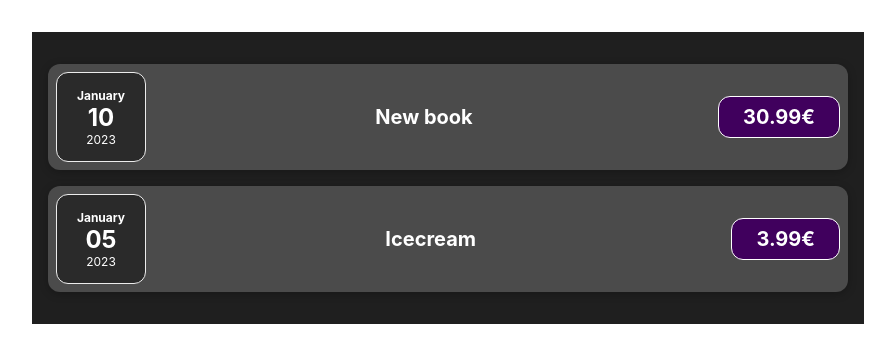
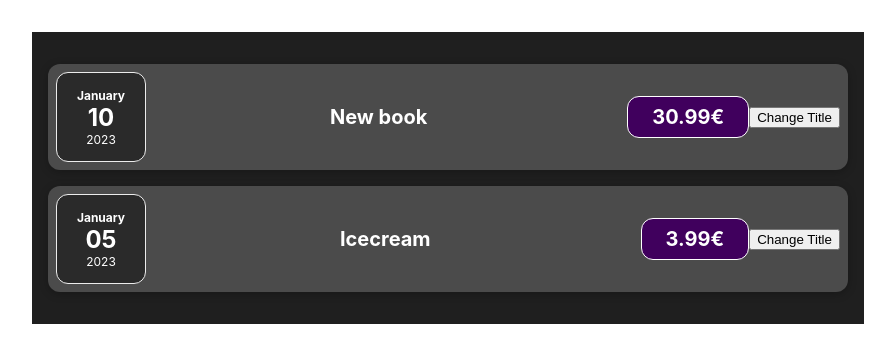
Before and after one commit to kermoohno/expenses, a React (Create React App) app: page / in a window 1280 px wide. Shown: the top 362 px of the page, without its empty margins (192-1087 px from the left). Built offline with nearby package versions, Linux system fonts and the light colour scheme.

Commit message:
Added change title button and code that comes with it

```diff
--- a/src/components/Expenses/ExpenseItem.js
+++ b/src/components/Expenses/ExpenseItem.js
@@ -1,10 +1,16 @@
+import React, { useState } from 'react';
+
+
 import './ExpenseItem.css'
 import ExpenseDate from "./ExpenseDate";
 
 const ExpenseItem = (props) =>{
-    const day = props.expenseData.date.toLocaleString('en-US', {day:'2-digit'})
-    const month = props.expenseData.date.toLocaleString('en-US', {month:'long'})
-    const year = props.expenseData.date.getFullYear()
+    const [title, setTitle] = useState(props.expenseData.title)
+
+    const clickHandler = () => {
+        setTitle('Updated!')
+        console.log(title)
+    }
 
     return (
         <div className="expense-item">
@@ -13,6 +19,7 @@
                 <h2>{props.expenseData.title}</h2>
                 <div className="expense-item__price">{props.expenseData.price}€</div>
             </div>
+            <button onClick={clickHandler}>Change Title</button>
         </div>
     )
 }
```
